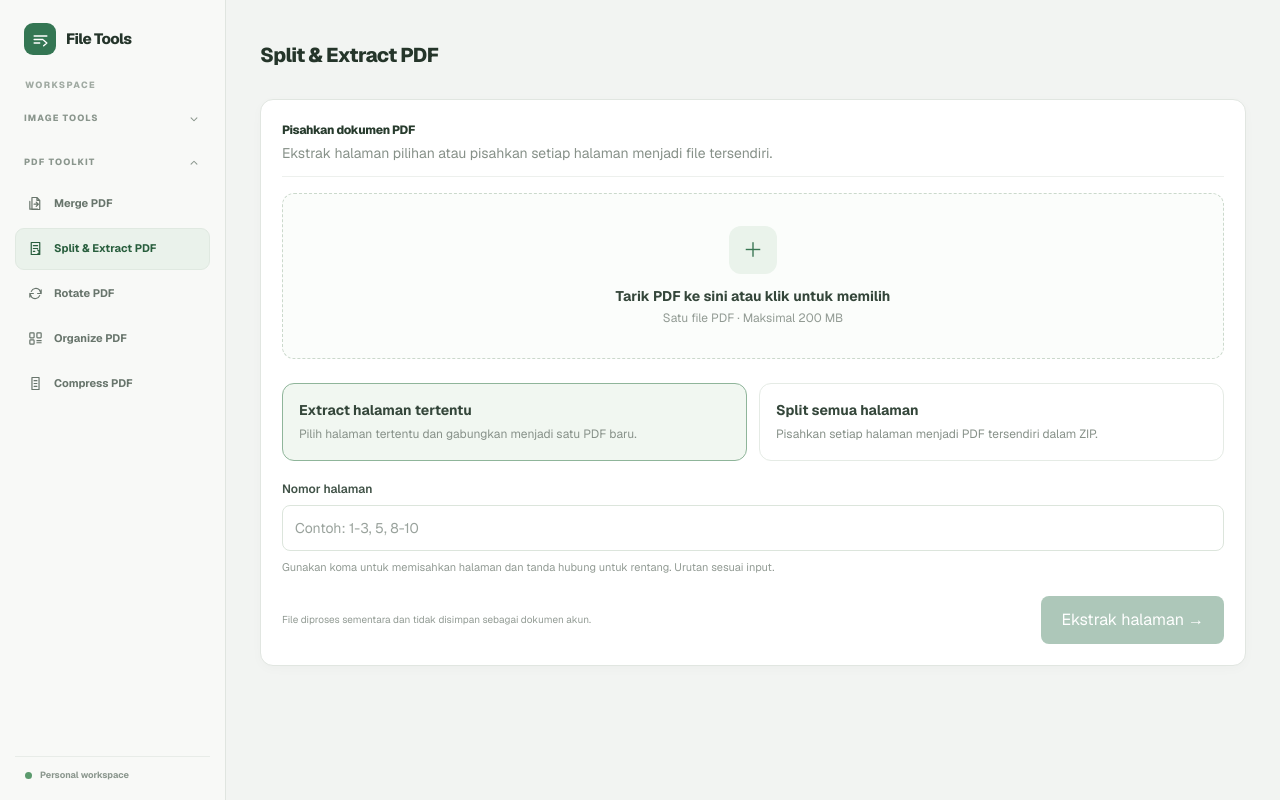
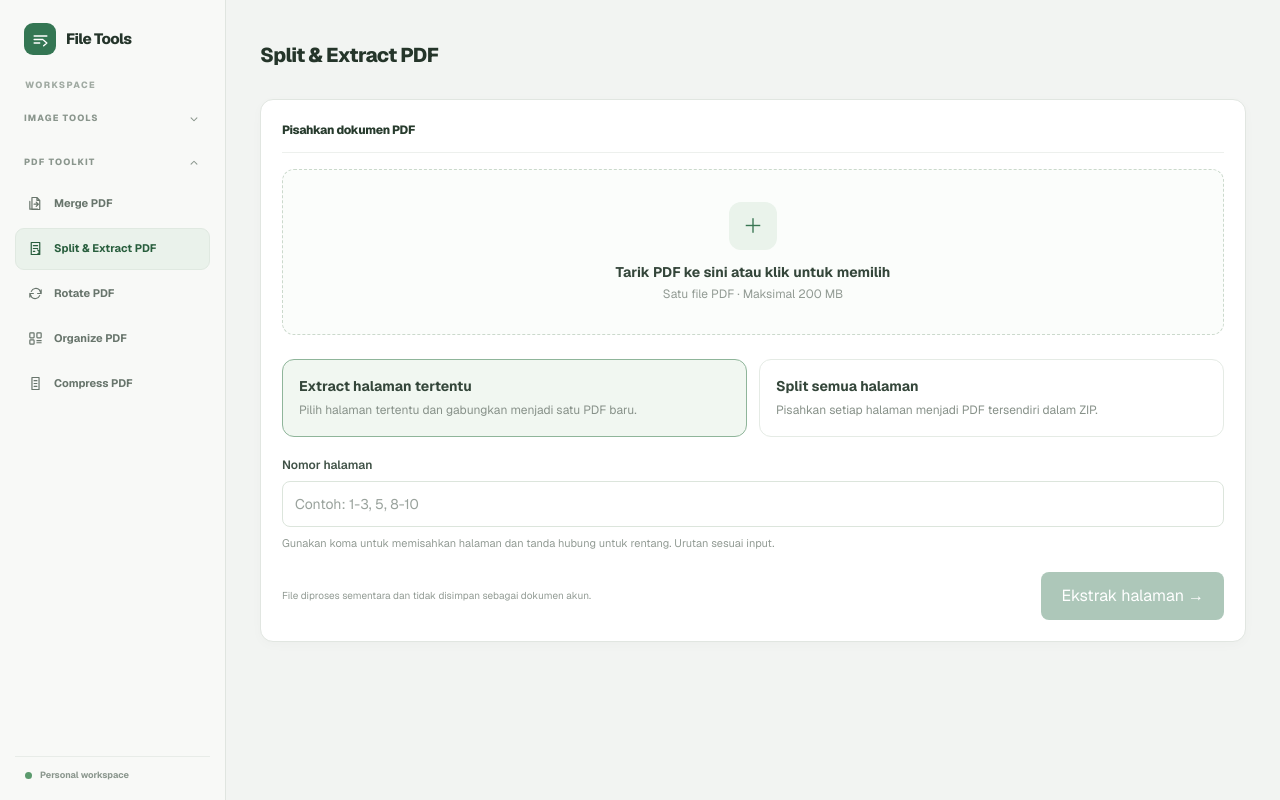
Before and after one commit to adhen10/remove-bg, a Next.js app in the folder frontend/: page /pdf-tools/split in a window 1280 px wide. Built offline with nearby package versions, Linux system fonts and the light colour scheme; no server answers.

Commit message:
style: remove explanatory copy from split screen

```diff
--- a/frontend/app/pdf-tools/split/page.tsx
+++ b/frontend/app/pdf-tools/split/page.tsx
@@ -39,7 +39,7 @@ export default function SplitPdfPage() {
   <div className="workspace-main">
    <header className="tool-topbar"><div><h1 className="tool-topbar-title">Split & Extract PDF</h1></div></header>
    <section className="workspace-panel">
-    <div className="panel-heading"><div><h2 className="panel-title">Pisahkan dokumen PDF</h2><p className="mt-1 text-sm text-[#879189]">Ekstrak halaman pilihan atau pisahkan setiap halaman menjadi file tersendiri.</p></div></div>
+    <div className="panel-heading"><div><h2 className="panel-title">Pisahkan dokumen PDF</h2></div></div>
     <button type="button" onClick={()=>inputRef.current?.click()} onDragOver={e=>{e.preventDefault();setDragging(true);}} onDragLeave={()=>setDragging(false)} onDrop={e=>{e.preventDefault();setDragging(false);chooseFile(e.dataTransfer.files[0]);}} className={`w-full rounded-xl border border-dashed p-8 text-center transition ${dragging?"border-[#4c8a5d] bg-[#f0f7f0]":"border-[#cbd9cc] bg-[#fbfdfb] hover:border-[#7fa989]"}`}>
      <span className="mx-auto flex h-12 w-12 items-center justify-center rounded-xl bg-[#eaf3eb] text-xl text-[#397653]">＋</span>
      <strong className="mt-3 block text-sm text-[#34463a]">{file?"Ganti file PDF":"Tarik PDF ke sini atau klik untuk memilih"}</strong>
```
